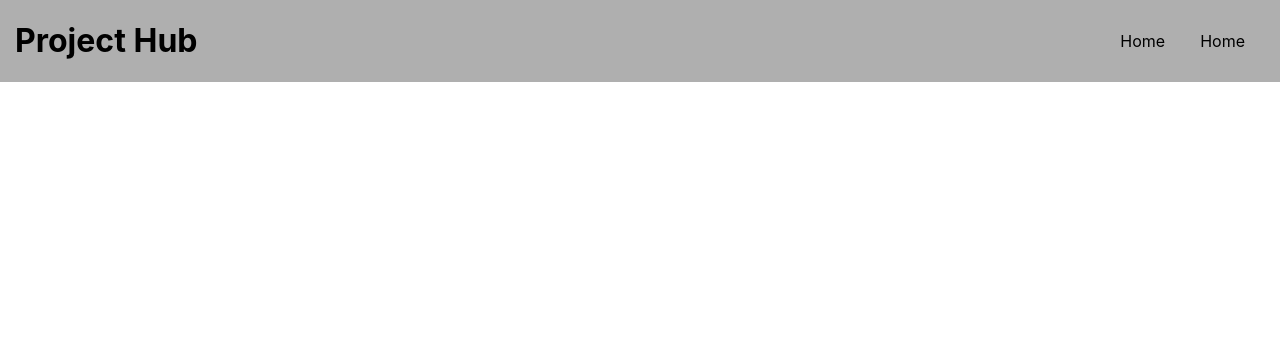
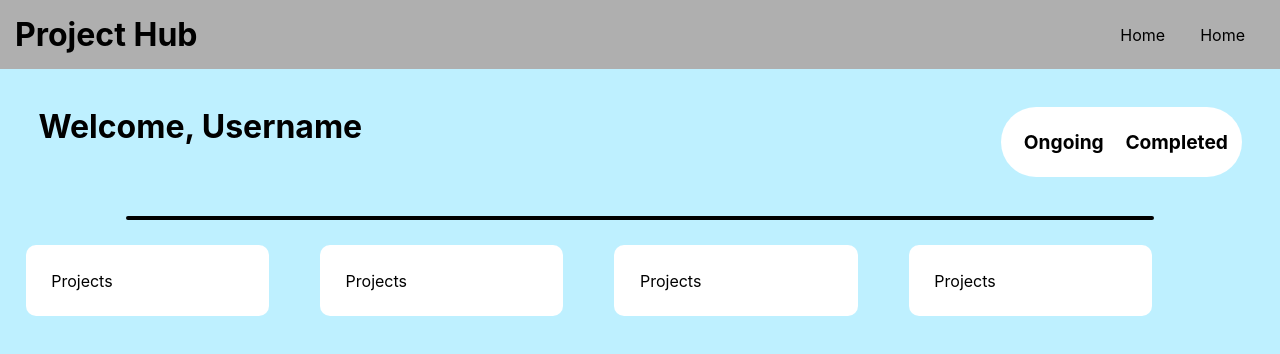
Before and after one commit to Anonymous719/projecthub_react, a React (Create React App) app: page / in a window 1280 px wide. Shown: the top 354 px of the page. Built offline with nearby package versions, Linux system fonts and the light colour scheme.

Commit message:
dashboard work continued

```diff
--- a/src/App.css
+++ b/src/App.css
@@ -1,38 +1,4 @@
-.App {
-  text-align: center;
+*{
+  margin: 0;
+  padding: 0;
 }
-
-.App-logo {
-  height: 40vmin;
-  pointer-events: none;
-}
-
-@media (prefers-reduced-motion: no-preference) {
-  .App-logo {
-    animation: App-logo-spin infinite 20s linear;
-  }
-}
-
-.App-header {
-  background-color: #282c34;
-  min-height: 100vh;
-  display: flex;
-  flex-direction: column;
-  align-items: center;
-  justify-content: center;
-  font-size: calc(10px + 2vmin);
-  color: white;
-}
-
-.App-link {
-  color: #61dafb;
-}
-
-@keyframes App-logo-spin {
-  from {
-    transform: rotate(0deg);
-  }
-  to {
-    transform: rotate(360deg);
-  }
-}
--- a/src/App.js
+++ b/src/App.js
@@ -1,11 +1,11 @@
 import React from 'react';
 import './App.css';
-import {Topbar} from'./topbar.js';
+import { Dashboard } from './pages/dashboard/dashboard.js';
 
 
 function App() {
   return (
-    <Topbar />
+    <Dashboard />
   );
 }
 
--- /dev/null
+++ b/src/component/dashboardCards/cards.css
@@ -0,0 +1,7 @@
+.cardsBox{
+    margin: 2%;
+    padding:2%;
+    background-color: #ffffff;
+    border-radius: 10px;
+    width:15%;
+}
--- /dev/null
+++ b/src/component/dashboardCards/cards.js
@@ -0,0 +1,12 @@
+import React from "react";
+import "./cards.css";
+
+class Cards extends React.Component {
+    render() {
+        return (
+            <div class = 'cardsBox'>Projects</div>
+        );
+    }
+}
+
+export {Cards};
--- a/src/topbar.css
+++ b/src/component/navBar/topbar.css
@@ -1,20 +1,22 @@
-#topbar {
+.topbar {
     display: flex;
     justify-content: space-between;
     align-items: center;
     background-color: #afafaf;
 }
 
-#startlogo {
-    padding-left: 15px;
+.topbar h1{
+    padding: 15px;
+    background-color: #afafaf;
 }
 
-#endlinks {
+.endbutton{
     display: flex;
     justify-content: space-between;
     align-items: center;
 }
 
-#endlinks p {
+.endbutton p{
     padding-right: 35px;
+    background-color: #afafaf;
 }
--- a/src/topbar.js
+++ b/src/component/navBar/topbar.js
@@ -4,9 +4,9 @@ import './topbar.css';
 class Topbar extends React.Component {
     render(){
         return(
-            <div id = 'topbar'>
-                <h1 id = 'startlogo'>Project Hub</h1>
-                <div id = 'endlinks'>
+            <div class = 'topbar'>
+                <h1>Project Hub</h1>
+                <div class = 'endbutton'>
                     <p>Home</p>
                     <p>Home</p>
                 </div>
--- /dev/null
+++ b/src/pages/dashboard/dashboard.css
@@ -0,0 +1,40 @@
+*{
+    background-color: #bef0ff;
+}
+
+.dashboardBlocks{
+    display: flex;
+    flex-wrap: wrap;
+}
+
+.greetings{
+    display: flex;
+    margin:3%;
+    justify-content: space-between;
+}
+
+.greetings p{
+    font-size: 2rem;
+    font-weight: bold;
+}
+
+.greetings div{
+    display: flex;
+    background-color: #ffffff;
+    padding: 1%;
+    border-radius: 10rem;
+    width: 18%;
+}
+
+.greetings div p{
+    font-size:1.2rem;
+    background-color: #ffffff;
+    margin:5%;
+}
+
+hr{
+    width:80%;
+    margin:auto;
+    border: 2px solid #000000;
+    border-radius: 10px;
+}
--- /dev/null
+++ b/src/pages/dashboard/dashboard.js
@@ -0,0 +1,30 @@
+import React from "react";
+import "./dashboard.css";
+import { Topbar } from '../../component/navBar/topbar.js';
+import { Cards } from '../../component/dashboardCards/cards.js';
+
+class Dashboard extends React.Component {
+    render() {
+        return (
+            <div>
+                <Topbar />
+                <div class = 'greetings'>
+                    <p>Welcome, Username</p>
+                    <div>
+                        <p>Ongoing</p>
+                        <p>Completed</p>
+                    </div>
+                </div>
+                <hr />
+                <div class='dashboardBlocks'>
+                    <Cards />
+                    <Cards />
+                    <Cards />
+                    <Cards />
+                </div>
+            </div>
+        );
+    }
+}
+
+export { Dashboard };
```
